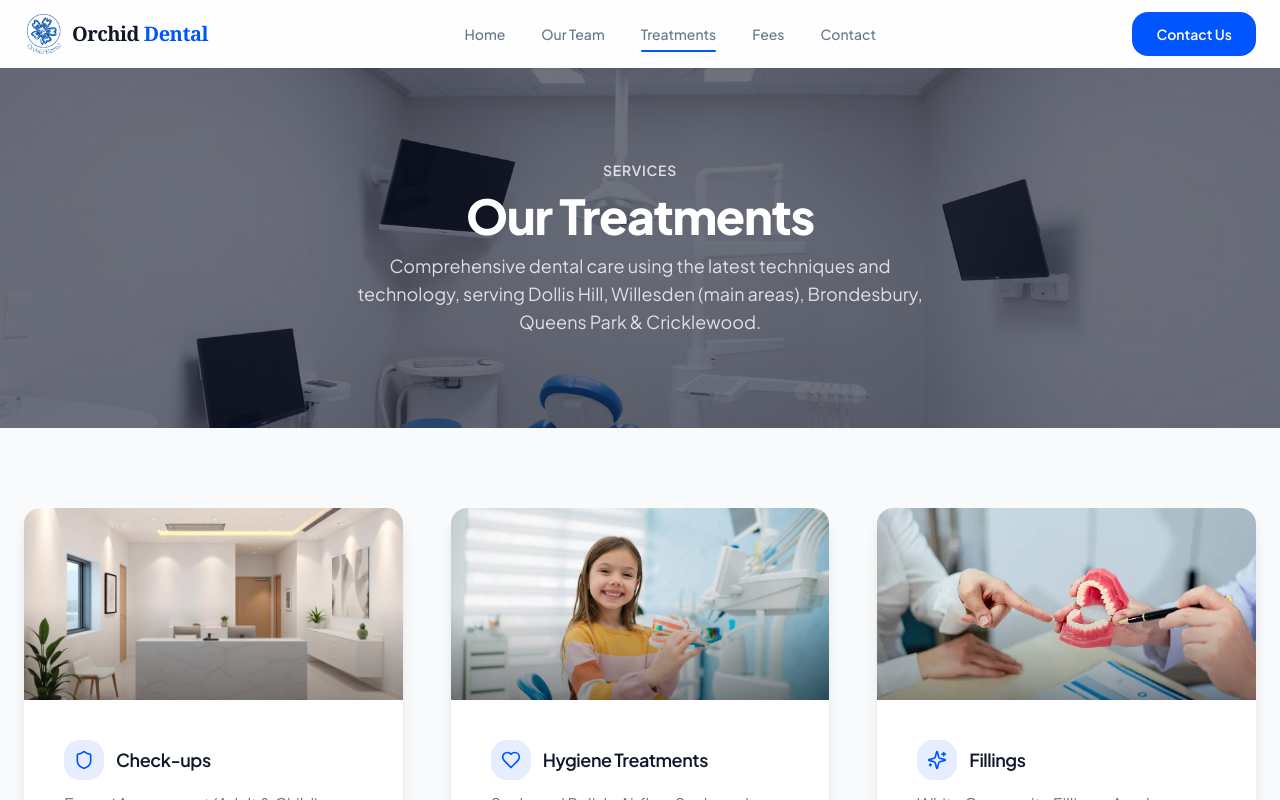
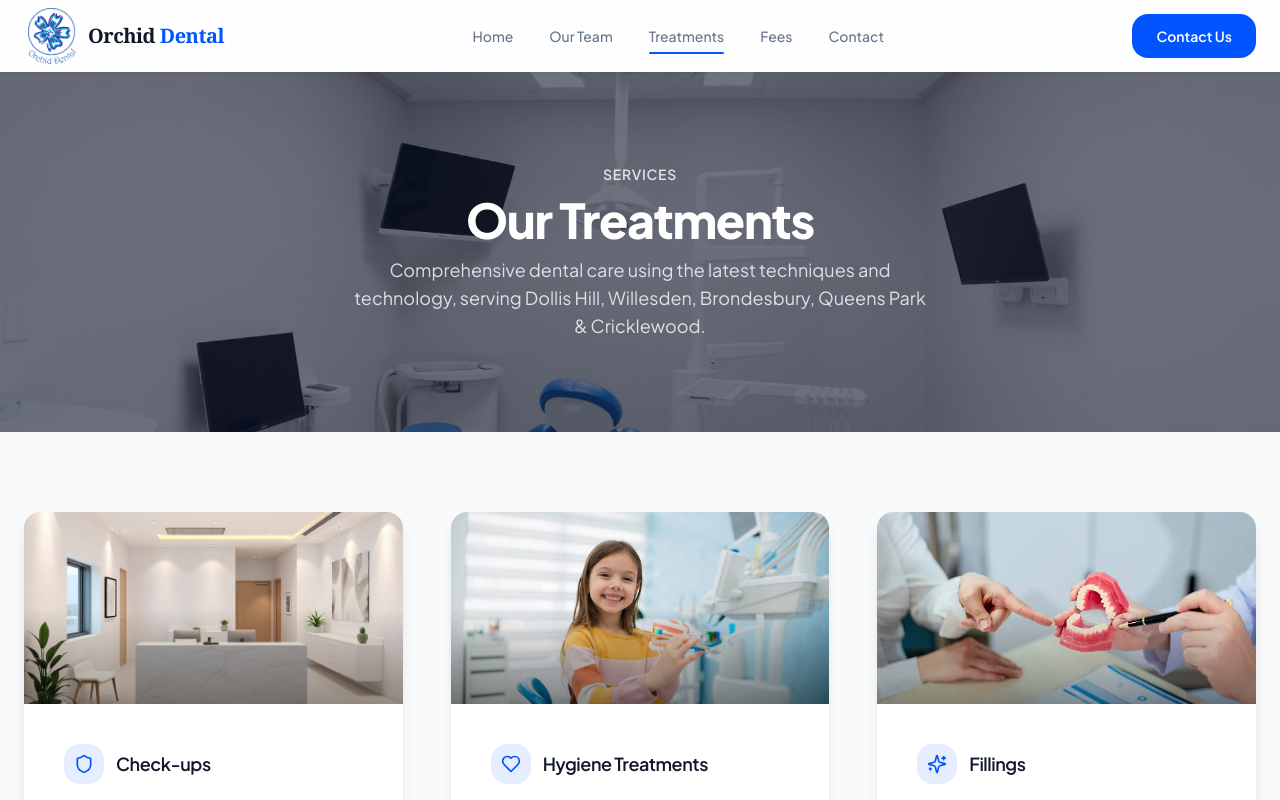
Before and after one commit to MohanPrasathSece/Orchid-Dental-UK, a React (Vite) app: page /treatments in a window 1280 px wide. Shown: the top 800 px of the page. Built offline with nearby package versions, Linux system fonts and the light colour scheme; the HTML template or start-up script is replaced by a standard one; a web font is replaced by a local one.

Commit message:
new updates

```diff
--- a/src/components/Navbar.tsx
+++ b/src/components/Navbar.tsx
@@ -37,9 +37,9 @@ const Navbar = () => {
 
   return (
     <nav className="sticky top-0 z-50 backdrop-blur-md bg-card/80" style={{ boxShadow: "var(--shadow-sm)" }}>
-      <div className="container mx-auto flex items-center justify-between py-3 px-6">
+      <div className="container mx-auto flex items-center justify-between py-2 px-6">
         <Link to="/" className="flex items-center gap-2">
-          <img src={logo} alt="Orchid Dental" className="h-10 w-10 object-contain" />
+          <img src={logo} alt="Orchid Dental" className="h-14 w-14 object-contain" />
           <span className="text-xl font-bold text-foreground tracking-tight font-rossetti">
             Orchid <span className="text-primary">Dental</span>
           </span>
--- a/src/pages/Fees.tsx
+++ b/src/pages/Fees.tsx
@@ -75,7 +75,7 @@ const feeSections = [
       { treatment: "Invisalign – 1 Arch", fee: "From £2650" },
       { treatment: "Invisalign – 2 Arches", fee: "From £3350" },
       { treatment: "Retainer (Hard)", fee: "From £240" },
-      { treatment: "Invisalign Retainer", fee: "From £45" },
+      { treatment: "Invisalign Retainer", fee: "From £445" },
     ],
   },
   {
--- a/src/pages/Team.tsx
+++ b/src/pages/Team.tsx
@@ -15,7 +15,7 @@ const team = [
   {
     name: "Dr. Ashish Patel",
     role: "Principal Dentist",
-    qualifications: "BDS, MJDF RCS Eng",
+    qualifications: "BDS, MJDF RCS Eng, PGCert Den Ed",
     gdcNumber: "193239",
     bio: "Dr. Ashish Patel graduated from the prestigious King's College University and has become a dentist who blends professional expertise with genuine care and empathy. He takes the time to listen to each patient, ensuring they feel comfortable and understood, while also educating them about their oral health. By explaining treatments clearly and offering guidance on prevention, he empowers patients to make informed decisions, fostering not just healthy smiles, but confident, well-informed individuals.",
     image: doctorMichael,
--- a/src/pages/Treatments.tsx
+++ b/src/pages/Treatments.tsx
@@ -81,7 +81,7 @@ const Treatments = () => (
     <PageBanner
       image={bannerImage}
       title="Our Treatments"
-      subtitle="Comprehensive dental care using the latest techniques and technology, serving Dollis Hill, Willesden (main areas), Brondesbury, Queens Park & Cricklewood."
+      subtitle="Comprehensive dental care using the latest techniques and technology, serving Dollis Hill, Willesden, Brondesbury, Queens Park & Cricklewood."
       badge="Services"
     />
 
```
